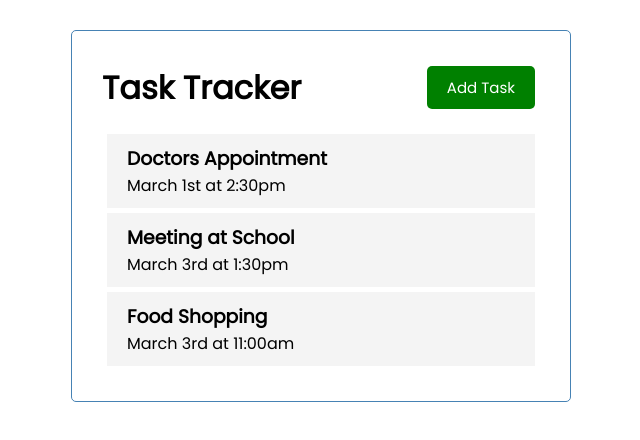
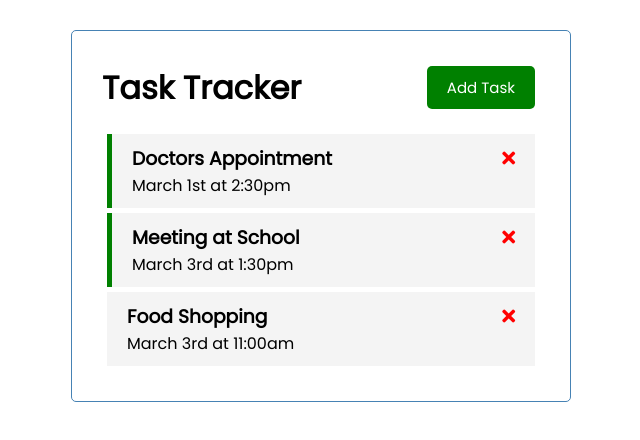
Before and after one commit to anita-brown/vue_task_tracker, a Vue app: page / in a window 1280 px wide. Shown: the top 440 px of the page, without its empty margins (319-959 px from the left). Built offline with nearby package versions, Linux system fonts and the light colour scheme.

Commit message:
fix: delete task functionality implemented

```diff
--- a/public/index.html
+++ b/public/index.html
@@ -1,15 +1,23 @@
 <!DOCTYPE html>
 <html lang="">
   <head>
-    <meta charset="utf-8">
-    <meta http-equiv="X-UA-Compatible" content="IE=edge">
-    <meta name="viewport" content="width=device-width,initial-scale=1.0">
-    <link rel="icon" href="<%= BASE_URL %>favicon.ico">
+    <meta charset="utf-8" />
+    <meta http-equiv="X-UA-Compatible" content="IE=edge" />
+    <meta name="viewport" content="width=device-width,initial-scale=1.0" />
+    <link
+      rel="stylesheet"
+      href="https://cdnjs.cloudflare.com/ajax/libs/font-awesome/5.15.2/css/all.min.css"
+    />
+    <link rel="icon" href="<%= BASE_URL %>favicon.ico" />
     <title><%= htmlWebpackPlugin.options.title %></title>
   </head>
   <body>
     <noscript>
-      <strong>We're sorry but <%= htmlWebpackPlugin.options.title %> doesn't work properly without JavaScript enabled. Please enable it to continue.</strong>
+      <strong
+        >We're sorry but <%= htmlWebpackPlugin.options.title %> doesn't work
+        properly without JavaScript enabled. Please enable it to
+        continue.</strong
+      >
     </noscript>
     <div id="app"></div>
     <!-- built files will be auto injected -->
--- a/src/App.vue
+++ b/src/App.vue
@@ -1,7 +1,7 @@
 <template>
   <div class="container">
-    <Header title="Task Tracker"/>
-    <Tasks :tasks="tasks"/>
+    <Header title="Task Tracker" />
+    <Tasks @delete-task="deleteTask" :tasks="tasks" />
   </div>
 </template>
 
@@ -38,6 +38,13 @@ export default {
         reminder: false
       }
     ]
+  },
+  methods: {
+    deleteTask (id) {
+      if (confirm('Are you sure?')) {
+        this.tasks = this.tasks.filter((task) => task.id !== id)
+      }
+    }
   }
 }
 </script>
--- a/src/components/Task.vue
+++ b/src/components/Task.vue
@@ -1,7 +1,10 @@
 <template>
-  <div class="task">
-    <h3>{{ task.text }}</h3>
-    <p>{{task.day}}</p>
+  <div @dblclick="$emit('toggle-reminder')" :class="[task.reminder ? 'reminder' : '', 'task']">
+    <h3>
+      {{ task.text }}
+      <i @click="$emit('delete-task', task.id )" class="fas fa-times"></i>
+    </h3>
+    <p>{{ task.day }}</p>
   </div>
 </template>
 <script>
@@ -14,6 +17,9 @@ export default {
 }
 </script>
 <style scoped>
+.fas {
+  color: red;
+}
 .task {
   background: #f4f4f4;
   margin: 5px;
--- a/src/components/Tasks.vue
+++ b/src/components/Tasks.vue
@@ -1,6 +1,6 @@
 <template>
   <div :key="task.id " v-for="task in tasks">
-   <Task :task="task"/>
+   <Task @delete-task="$emit('delete-task', task.id )" :task="task "/>
   </div>
 </template>
 
@@ -13,7 +13,8 @@ export default {
   components: { Task },
   props: {
     tasks: Array
-  }
+  },
+  emits: ['delete-task']
 }
 </script>
 
```
